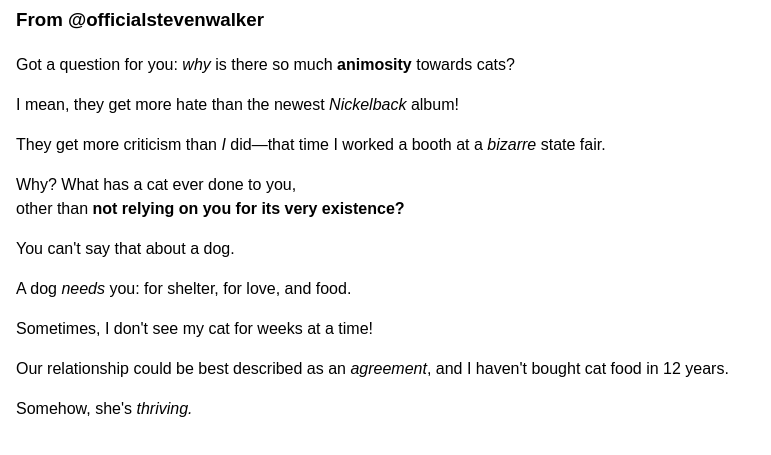
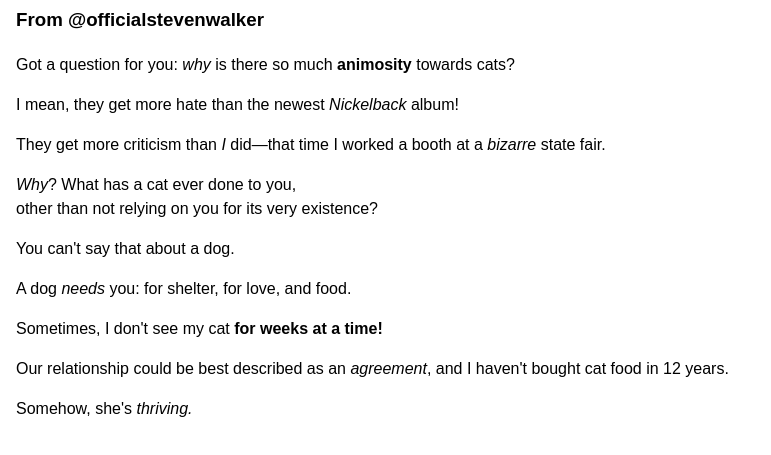
Before and after one commit to qitofu/exercise2, a plain HTML site: page index.html in a window 1280 px wide. Shown: the part 85-540 px from the top of the page, without its empty margins (0-771 px from the left). Drawn offline with Linux system fonts and the light colour scheme.

Commit message:
Stylization

```diff
--- a/index.html
+++ b/index.html
@@ -15,8 +15,8 @@
     <p> I mean, they get more hate than the newest <em>Nickelback</em> album! </p>
     <p> They get more criticism than <em>I</em> did—that time I worked a booth at a <em>bizarre</em> state fair.</p>
     <p>
-      Why? What has a cat ever done to you,<br>
-      other than <b>not relying on you for its very existence?</b>
+      <em>Why</em>? What has a cat ever done to you,<br>
+      other than <str>not relying on you for its very existence?</str>
     </p>
     <p>
       You can't say that about a dog.
@@ -25,7 +25,7 @@
       A dog <em>needs</em> you: for shelter, for love, and food.
     </p>
     <p>
-      Sometimes, I don't see my cat <str>for weeks at a time!</str>
+      Sometimes, I don't see my cat <b>for weeks at a time!</b>
     </p>
     <p>
       Our relationship could be best described as an <em>agreement</em>, and I haven't <str>bought cat food in 12 years. </str>
```
